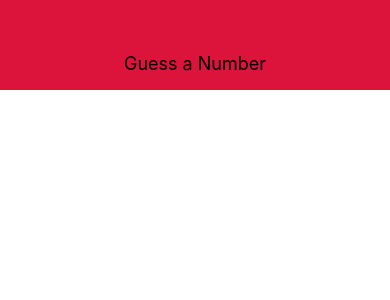
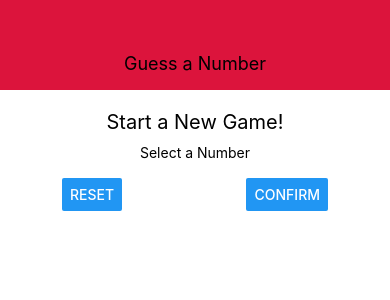
Before and after one commit to engineerGuigo/React-Native-Guess-New-App, a React Native app: screen / in a window 390 px wide. Shown: the top 300 px of the page. Built offline with nearby package versions, Linux system fonts and the light colour scheme.

Commit message:
Styling taking shape

```diff
--- a/App.tsx
+++ b/App.tsx
@@ -2,11 +2,13 @@
 import { StyleSheet, Text, View } from 'react-native';
 
 import Header from './components/Header';
+import StartGameScreen from './screens/StartGameScreen';
 
 export default function App() {
   return (
     <View style={styles.screen}>
       <Header title="Guess a Number"/>
+      <StartGameScreen/>
     </View>
   );
 }
--- /dev/null
+++ b/screens/StartGameScreen.tsx
@@ -0,0 +1,41 @@
+import React from 'react';
+import { View, Text, StyleSheet, TextInput, Button } from 'react-native';
+
+const StartGameScreen = props => {
+    return <View style={styles.screen}>
+        <Text style={styles.title}>Start a New Game!</Text>
+        <View style={styles.inputContainer}>
+            <Text>Select a Number</Text>
+            <TextInput/>
+            <View style={styles.buttonContainer}>
+                <Button title="Reset" onPress={() => {}} />
+                <Button title="Confirm" onPress={() => {}} />
+            </View>
+        </View>
+    </View>
+};
+
+const styles = StyleSheet.create({
+    screen: {
+        flex: 1,
+        padding: 10,
+        alignItems: 'center'
+    },
+    title: {
+        fontSize: 20,
+        marginVertical: 10,
+    },
+    inputContainer: {
+        width: 300,
+        maxWidth: '80%',
+        alignItems: 'center'
+    },
+    buttonContainer: {
+        flexDirection: 'row',
+        width: '100%',
+        justifyContent: 'space-between',
+        paddingHorizontal: 15
+    }
+});
+
+export default StartGameScreen;
```
